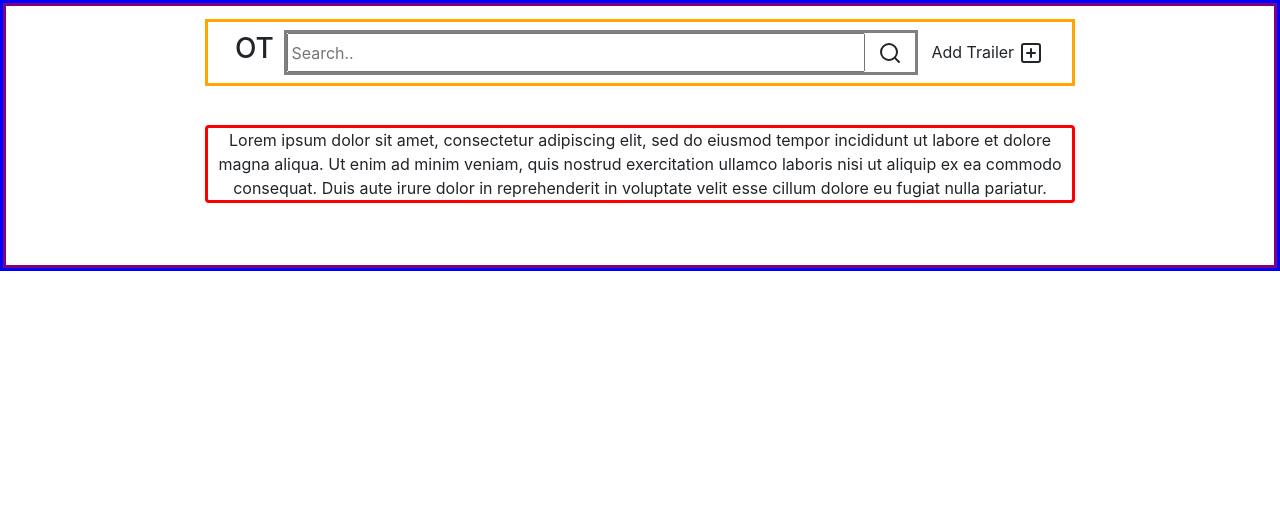
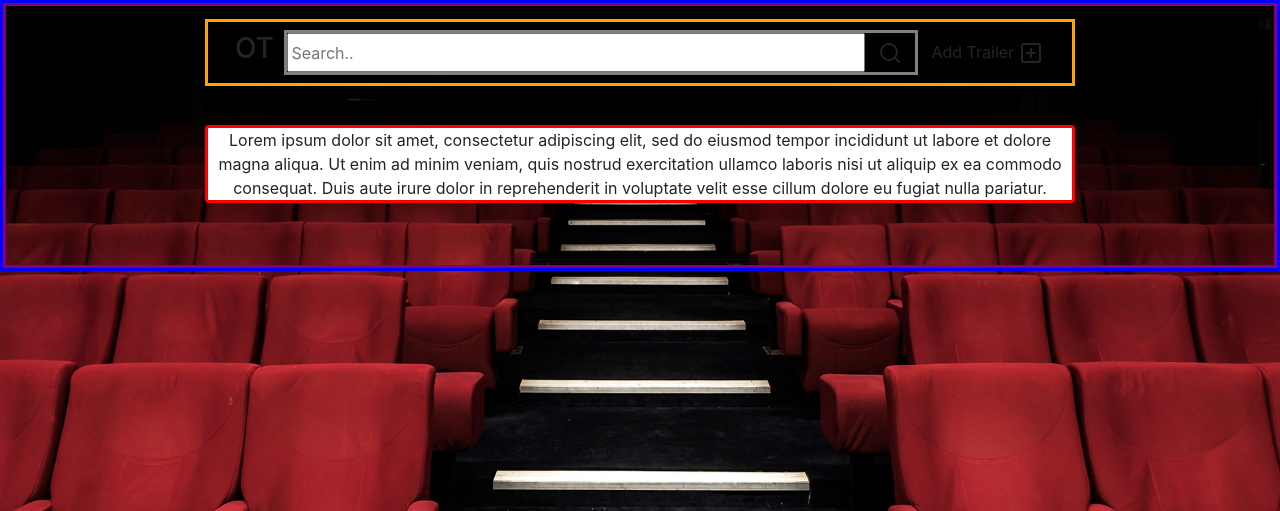
Before and after one commit to Dom-888/Third-Milestone-Project, a Flask app: page / in a window 1280 px wide. Shown: the top 511 px of the page. Run offline with Flask 2, Linux system fonts and the light colour scheme; data that the repository does not hold is empty; some libraries are stand-ins or nearby versions.

Commit message:
Add background images

```diff
--- a/static/css/style.css
+++ b/static/css/style.css
@@ -1,3 +1,10 @@
+
+/*---------------Background---------------*/
+
+body {
+    background: url(../images/background-sm.jpg)#440D10 fixed left top;
+    background-size: cover;
+}
 
 /*---------------Bootstrap grid---------------*/
 
@@ -95,9 +102,14 @@
 }
 
 
-/* Laptop and desktop */
+/*---------------Laptop and desktop---------------*/
+
 @media only screen and (min-width: 1280px) and (orientation:landscape) {
     .row {
         padding: 0 15% 4%;
     }
+    body {
+        background-image: url(../images/background-lg.jpg);
+        background-position: center;
+    }
 }
```
Also changed, not shown: static/images/background-lg.jpg (added), static/images/background-sm.jpg (added).
